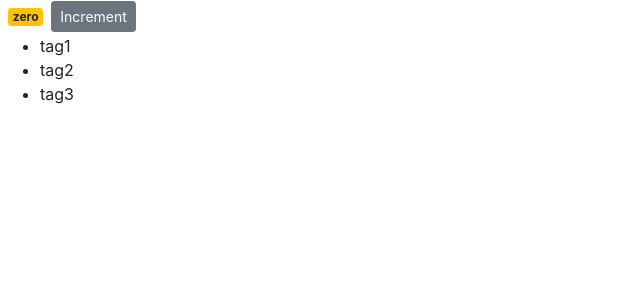
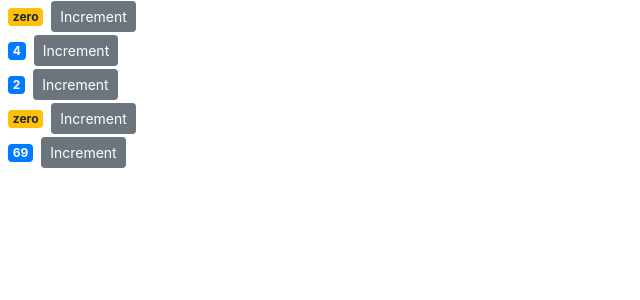
Before and after one commit to brianRCteddy/react-mosh, a React (Create React App) app: page / in a window 1280 px wide. Shown: the top 300 px of the page, without its empty margins (0-640 px from the left). Built offline with nearby package versions, Linux system fonts and the light colour scheme.

Commit message:
Passing data to components

```diff
--- a/src/components/Counter.jsx
+++ b/src/components/Counter.jsx
@@ -2,8 +2,7 @@
 
 class Counter extends Component {
 	state = {
-		count: 0,
-		tags: [ 'tag1', 'tag2', 'tag3' ]
+		value: this.props.value
 	};
 
 	// constructor() {
@@ -12,9 +11,8 @@
 	// }
 
 	incrementHandler = (product) => {
-		console.log(product);
 		this.setState({
-			count: this.state.count + 1
+			value: this.state.value + 1
 		});
 	};
 
@@ -34,20 +32,19 @@
 				>
 					Increment
 				</button>
-				<ul>{this.state.tags.map((tag) => <li key={tag}>{tag}</li>)}</ul>
 			</div>
 		);
 	}
 
 	getBadgeClasses() {
 		let classes = 'badge m-2 badge-';
-		classes += this.state.count <= 0 ? 'warning' : 'primary';
+		classes += this.state.value <= 0 ? 'warning' : 'primary';
 		return classes;
 	}
 
 	formatCount() {
-		const { count } = this.state;
-		return count === 0 ? 'zero' : count;
+		const { value } = this.state;
+		return value === 0 ? 'zero' : value;
 	}
 }
 
--- /dev/null
+++ b/src/components/Counters.jsx
@@ -0,0 +1,20 @@
+import React, { Component } from 'react';
+import Counter from './Counter';
+
+class Counters extends Component {
+	state = {
+		counters: [
+			{ id: 1, value: 0 },
+			{ id: 2, value: 4 },
+			{ id: 3, value: 2 },
+			{ id: 4, value: 0 },
+			{ id: 5, value: 69 }
+		]
+	};
+
+	render() {
+		return <div>{this.state.counters.map((counter) => <Counter key={counter.id} value={counter.value} />)}</div>;
+	}
+}
+
+export default Counters;
--- a/src/index.js
+++ b/src/index.js
@@ -1,12 +1,11 @@
 import React from 'react';
 import ReactDOM from 'react-dom';
 import './index.css';
-import App from './App';
 import * as serviceWorker from './serviceWorker';
 import 'bootstrap/dist/css/bootstrap.css';
-import Counter from './components/Counter';
+import Counters from './components/Counters';
 
-ReactDOM.render(<Counter />, document.getElementById('root'));
+ReactDOM.render(<Counters />, document.getElementById('root'));
 
 // If you want your app to work offline and load faster, you can change
 // unregister() to register() below. Note this comes with some pitfalls.
```
